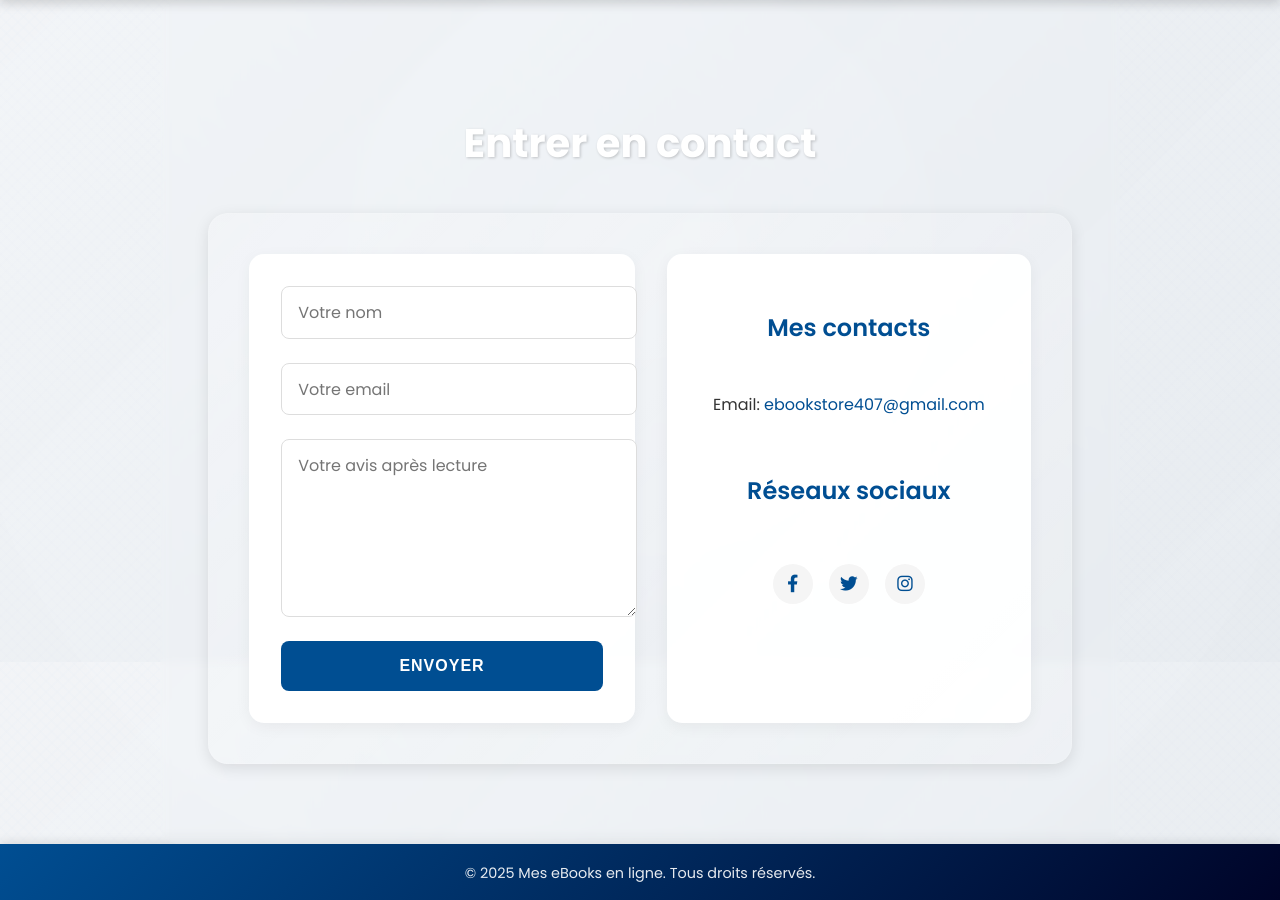
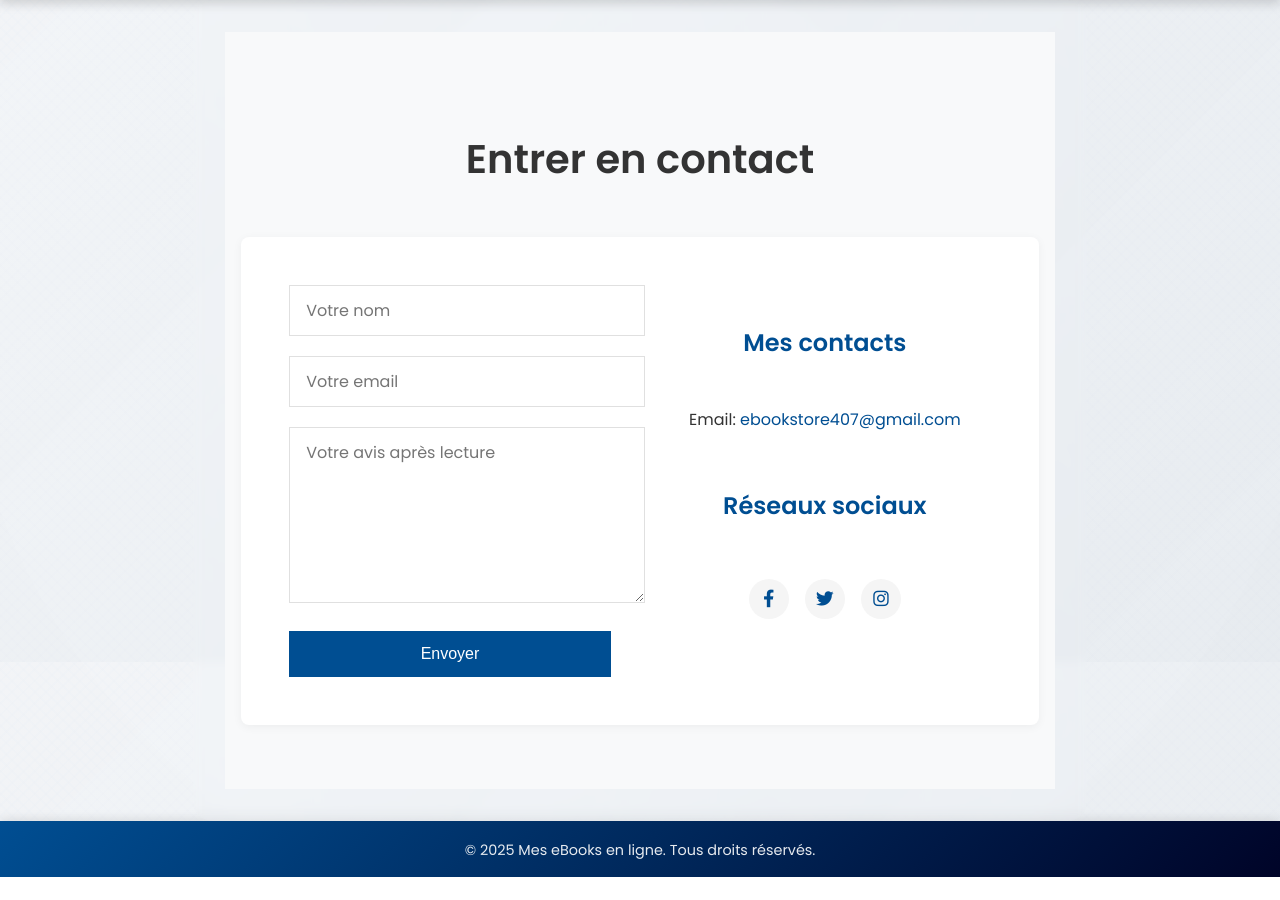
Before and after one commit to ebookstore407-dot/MesEbooks, a PHP site: page /contact.html in a window 1280 px wide. Shown: the part 138-1038 px from the top of the page. After the commit the page ends 1015 px from the top, so only its background shows below. Run offline with PHP 8.4, Linux system fonts and the light colour scheme.

Commit message:
Amélioration de la mise en page du formulaire de contact : centrage et simplification

```diff
--- a/css/style.css
+++ b/css/style.css
@@ -975,36 +975,30 @@
 }
 /* ===================== Contact Section ===================== */
 .contact-section {
-    padding: 3rem 2rem;
+    padding: 4rem 2rem;
     max-width: 1200px;
     margin: 0 auto;
-    min-height: 600px;
     text-align: center;
-    position: relative;
-    z-index: 1;
+    background-color: #f8f9fa;
 }
 
 .contact-section h2 {
     font-size: 2.5rem;
-    color: #ffffff;
-    margin-bottom: 2.5rem;
-    text-shadow: 1px 1px 3px rgba(0, 0, 0, 0.2);
-    font-weight: 700;
+    color: #333;
+    margin-bottom: 3rem;
+    font-weight: 600;
 }
 
 .contact-container {
     display: flex;
     justify-content: center;
-    gap: 2rem;
-    background: linear-gradient(135deg, rgba(255, 255, 255, 0.2), rgba(255, 255, 255, 0.1));
-    border-radius: 20px;
-    padding: 2.5rem;
-    box-shadow: 0 4px 15px rgba(0, 0, 0, 0.1);
+    gap: 3rem;
+    background: #ffffff;
+    padding: 3rem;
+    box-shadow: 0 2px 10px rgba(0, 0, 0, 0.05);
     max-width: 1000px;
     margin: 0 auto;
-    backdrop-filter: blur(10px);
-    -webkit-backdrop-filter: blur(10px);
-    border: 1px solid rgba(255, 255, 255, 0.1);
+    border-radius: 8px;
 }
 
 /* Formulaire */
@@ -1014,23 +1008,19 @@
     max-width: 500px;
     display: flex;
     flex-direction: column;
-    gap: 1.5rem;
-    padding: 2rem;
-    background: rgba(255, 255, 255, 0.95);
-    border-radius: 15px;
-    box-shadow: 0 4px 15px rgba(0, 0, 0, 0.05);
+    gap: 1.25rem;
+    margin: 0 auto;
 }
 
 .contact-form input,
 .contact-form textarea {
     width: 100%;
-    padding: 0.8rem 1rem;
-    border-radius: 8px;
-    border: 1px solid #ddd;
-    background: white;
+    padding: 0.75rem 1rem;
+    border: 1px solid #e0e0e0;
+    background: #ffffff;
     font-size: 1rem;
     color: #333;
-    transition: border-color 0.3s ease, box-shadow 0.3s ease;
+    transition: border-color 0.2s ease;
     font-family: 'Poppins', sans-serif;
 }
 
@@ -1038,7 +1028,6 @@
 .contact-form textarea:focus {
     outline: none;
     border-color: #004e92;
-    box-shadow: 0 0 0 2px rgba(0, 78, 146, 0.1);
 }
 
 .contact-form textarea {
@@ -1052,15 +1041,14 @@
     background: #004e92;
     color: white;
     border: none;
-    padding: 1rem 2rem;
-    border-radius: 8px;
-    font-weight: 600;
+    padding: 0.875rem 2rem;
+    font-weight: 500;
     cursor: pointer;
-    transition: background-color 0.3s ease;
-    text-transform: uppercase;
-    letter-spacing: 1px;
+    transition: background-color 0.2s ease;
     font-size: 1rem;
     text-align: center;
+    width: 100%;
+    margin-top: 0.5rem;
 }
 
 .contact-form .btn:hover {
@@ -1071,14 +1059,11 @@
 .contact-info {
     width: 100%;
     max-width: 300px;
-    padding: 2rem;
-    background: rgba(255, 255, 255, 0.95);
-    border-radius: 15px;
+    padding: 1rem;
     text-align: center;
     display: flex;
     flex-direction: column;
     gap: 1.5rem;
-    box-shadow: 0 4px 15px rgba(0, 0, 0, 0.05);
 }
 
 .contact-info h3 {
@@ -1146,14 +1131,14 @@
     .contact-container {
         padding: 1.5rem;
         flex-direction: column;
-        align-items: stretch;
-        gap: 1.5rem;
+        align-items: center;
+        gap: 2rem;
     }
 
     .contact-form,
     .contact-info {
-        max-width: none;
-        padding: 1.5rem;
+        max-width: 100%;
+        width: 100%;
     }
 
     .contact-info {
@@ -1162,7 +1147,7 @@
 
     .contact-section h2 {
         font-size: 2rem;
-        margin-bottom: 1.5rem;
+        margin-bottom: 2rem;
     }
 }
 
```
